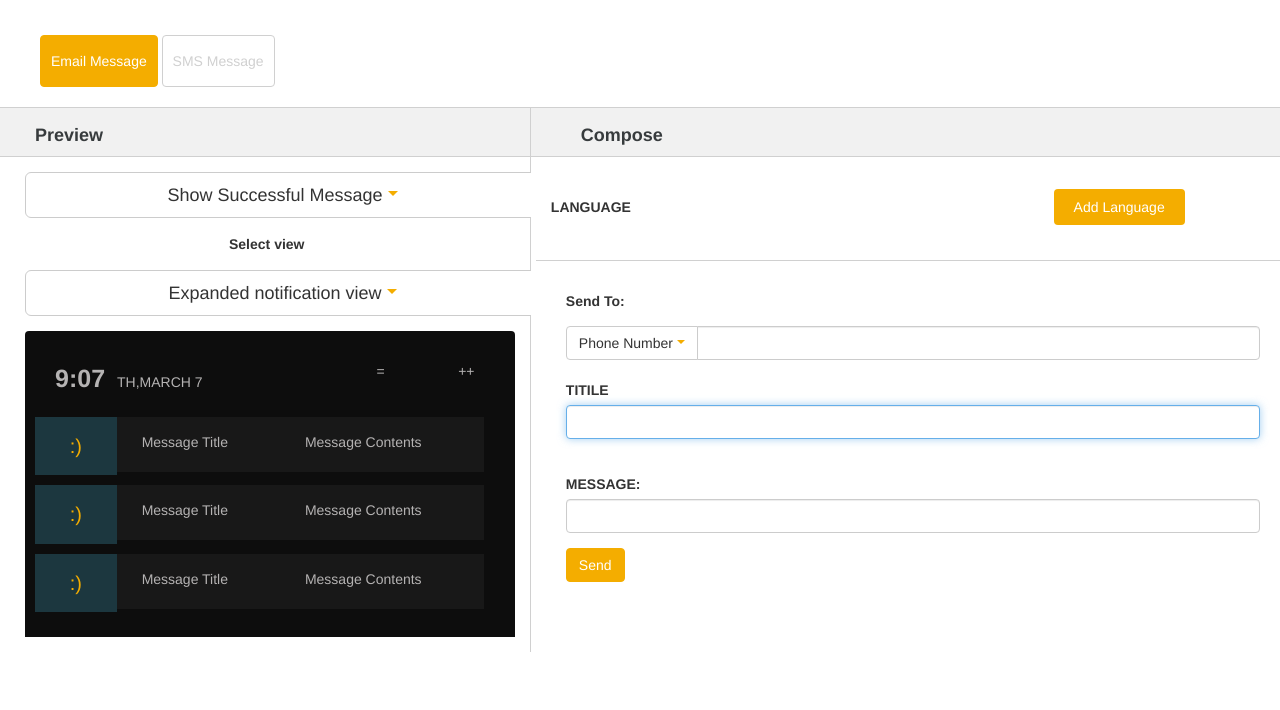
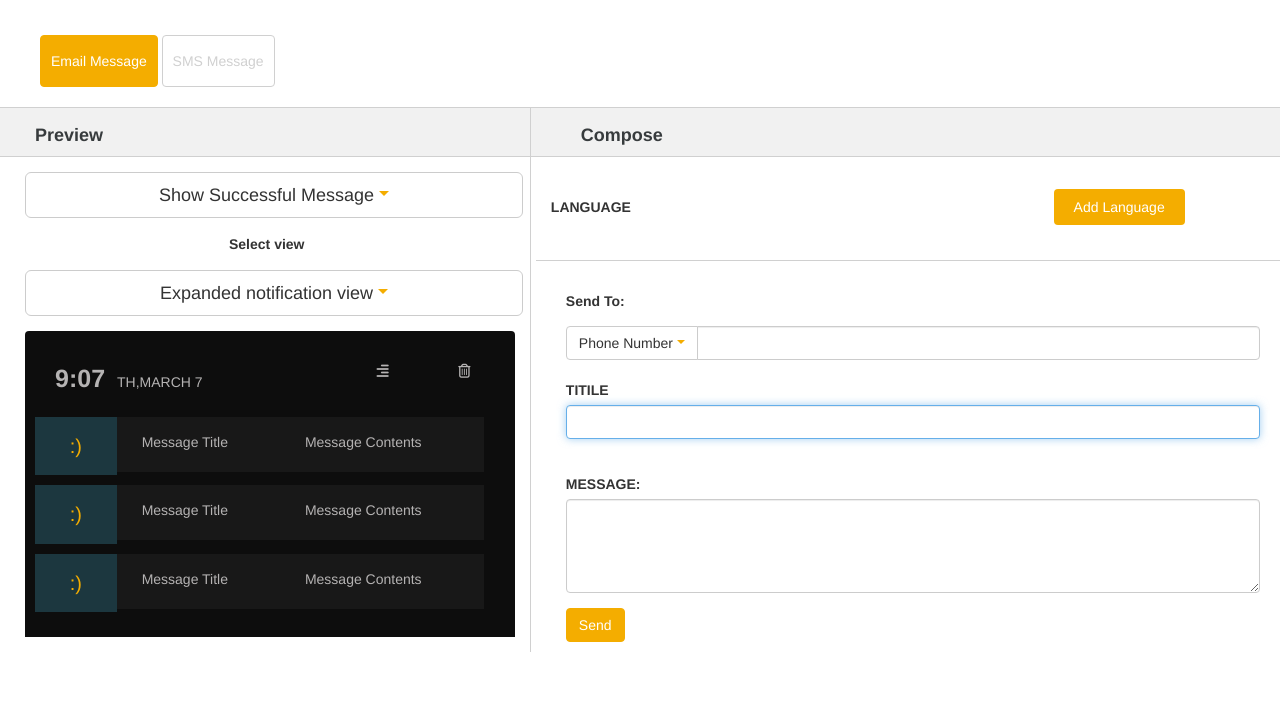
Before and after one commit to AyedhSh/Qcard, a plain HTML site: page notifications.html in a window 1280 px wide. Shown: the part 90-800 px from the top of the page. Drawn offline with nearby package versions, Linux system fonts and the light colour scheme.

Commit message:
set text area section

```diff
--- a/css/index.css
+++ b/css/index.css
@@ -184,7 +184,7 @@ img.icons-set  {
 }
 
 .d-width {
-	width: 515px;
+	width: 498px;
 }
 .sel-view {
 	padding-left: 188px;
--- a/notifications.html
+++ b/notifications.html
@@ -35,7 +35,6 @@
 </div>
 </div>
 </div>
-<!----- End Header ------->
 
 
 <section class="sec-wrapper2">
@@ -78,8 +77,8 @@
 <section class="message-view">
 <div class="row">
 <div class="col-md-8"><span class="m-time">9:07</span><span class="m-date">TH,MARCH 7</span></div>
-<div class="col-md-2"><span class="m-date">=</span></div>
-<div class="col-md-2"><span class="m-date">++</span></div>
+<div class="col-md-2"><span class="m-date"><i class="fa fa-align-right" aria-hidden="true"></i></span></div>
+<div class="col-md-2"><span class="m-date"><i class="fa fa-trash-o" aria-hidden="true"></i></span></div>
 </div>
 
 
@@ -136,7 +135,9 @@
 <br/>
 MESSAGE:
 </label>
-<input type="text-area" name="login_password" class="form-control">
+<textarea rows="4" cols="50" class="form-control">
+
+</textarea>
 </div>
 
 <div><button type="submit"  name="evp_user_login_form[login]" class="btn btn-primary btn-log-in" id="btn-sing-in">Send</button></div>
```
